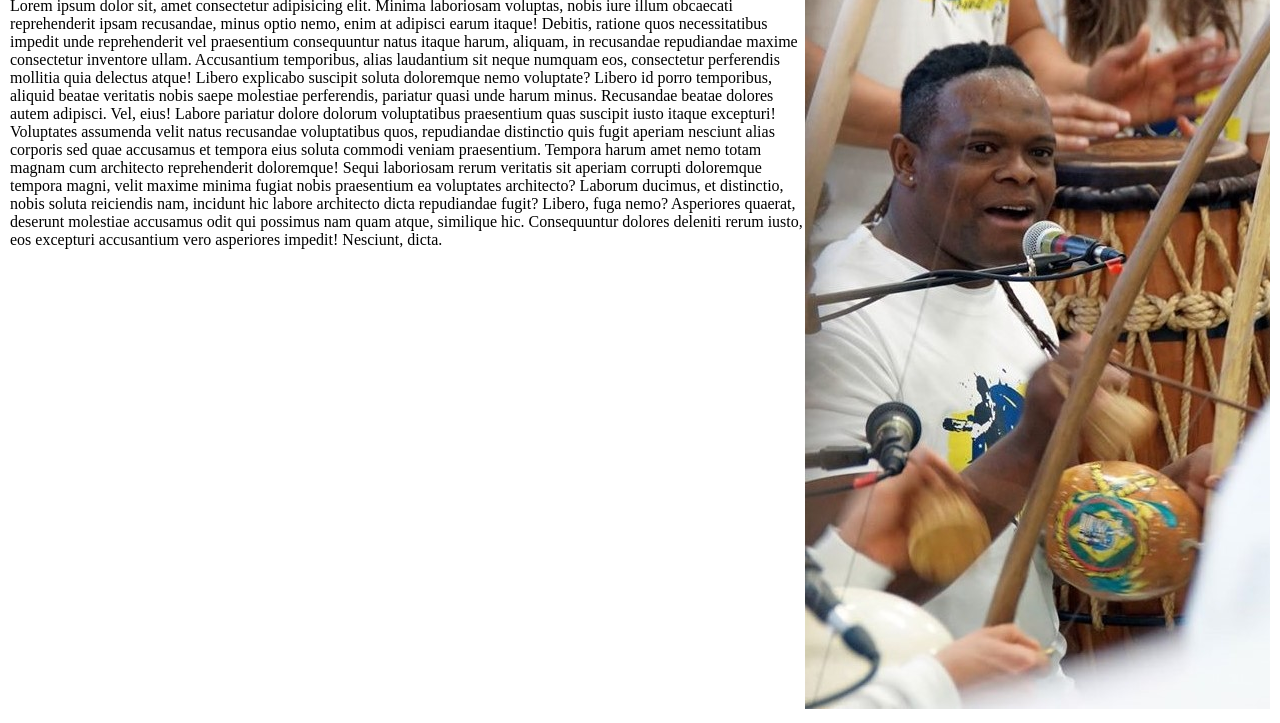
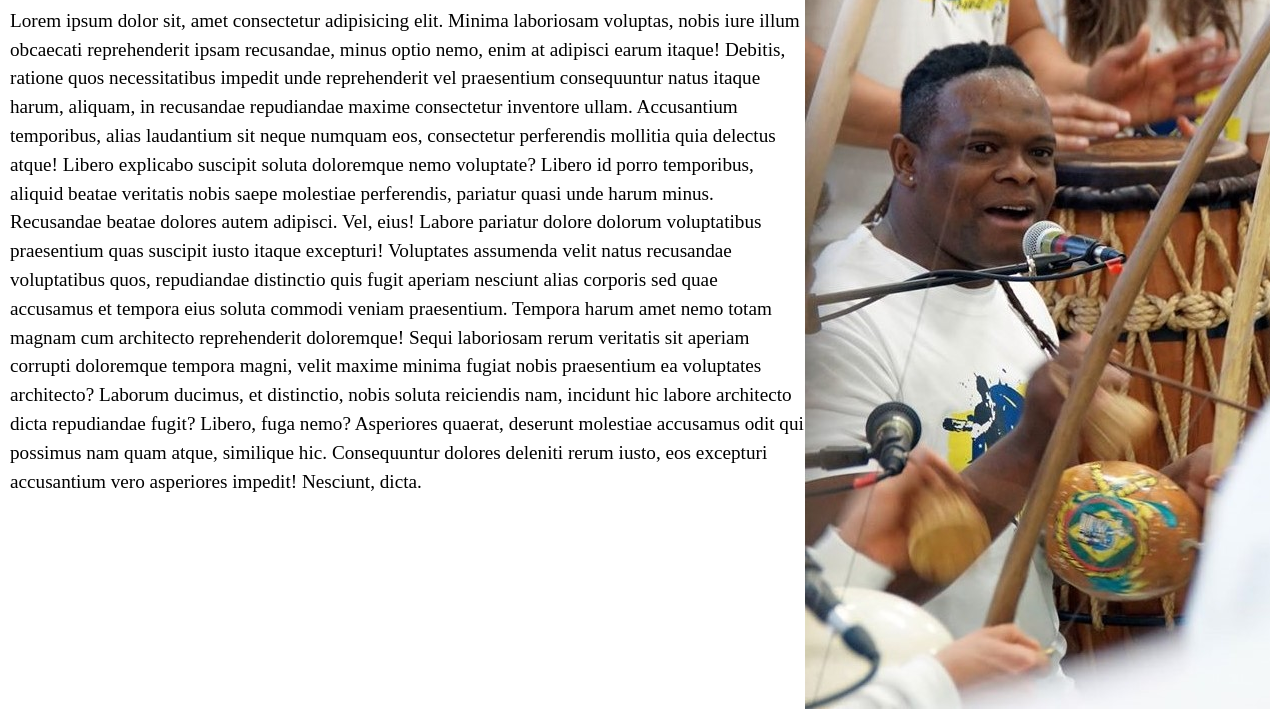
Before and after one commit to mazarzycki/ZinhoCapoeira, a plain HTML site: page index.html in a window 1280 px wide. Shown: the part 274-997 px from the top of the page. Drawn offline with Linux system fonts and the light colour scheme.

Commit message:
text changes

```diff
--- a/index.html
+++ b/index.html
@@ -6,7 +6,7 @@
     <meta name="viewport" content="width=device-width, initial-scale=1, shrink-to-fit=no">
     <meta http-equiv="X-UA-Compatible" content="ie=edge">
 
-    <link rel="stylesheet" href="css/styles.css">
+    <link rel="stylesheet" href="styles.css">
     <title>Document</title>
 </head>
 
--- a/css/styles.css
+++ b/styles.css
@@ -45,7 +45,11 @@ ul {
     text-decoration: none;
   }
 
-  /* Change the link color to #111 (black) on hover */
   li a:hover {
     background-color: #111;
   }
+
+  .container-text {
+      line-height: 1.5em;
+      font-size: 1.2em;
+  }
```
